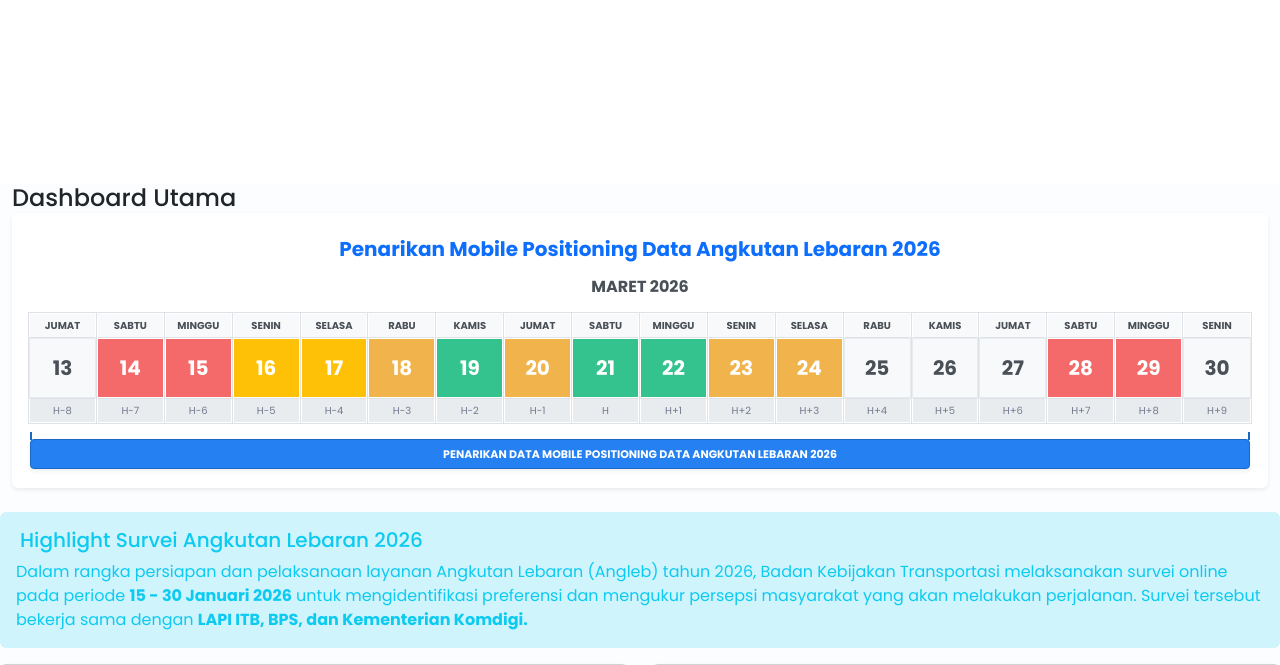
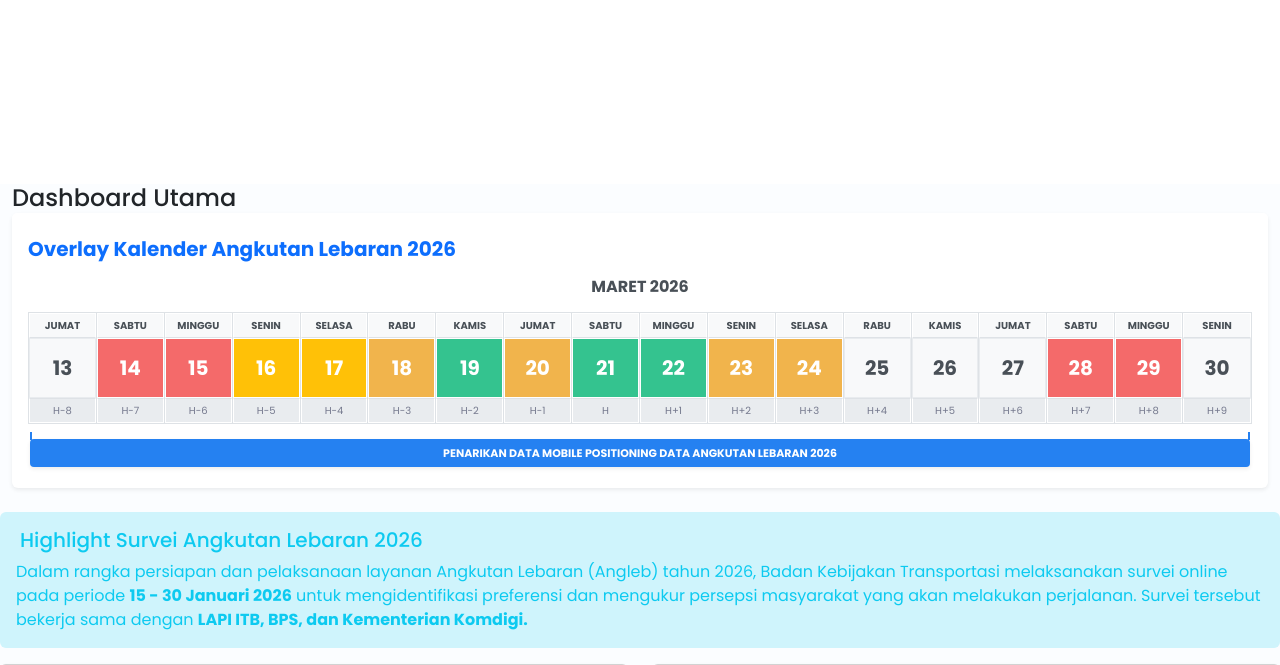
Before and after one commit to dafayape/mpd_angleb_2026, a Laravel app: page / in a window 1280 px wide. Shown: the part 3679-4344 px from the top of the page. Run offline with Laravel 12, Linux system fonts and the light colour scheme; the visitor is signed in with stand-in values (Sample User, id 1); data that the repository does not hold is empty; style sheets or scripts are compiled from the project's sources; parts of the project's set-up code (start-up, migrations or seed data) failed here and were passed over; some libraries are stand-ins or nearby versions.

Commit message:
Update: Dashboard

```diff
--- a/resources/views/dashboard/index.blade.php
+++ b/resources/views/dashboard/index.blade.php
@@ -18,8 +18,8 @@
     <div class="row mb-4">
         <div class="col-12">
             <div class="card shadow-sm border-0">
-                <div class="card-header bg-white border-bottom-0 pt-4 pb-0 text-center">
-                    <h5 class="fw-bold text-primary mb-0">Penarikan Mobile Positioning Data Angkutan Lebaran 2026</h5>
+                <div class="card-header bg-white border-bottom-0 pt-4 pb-0 text-start">
+                    <h5 class="fw-bold text-primary mb-0">Overlay Kalender Angkutan Lebaran 2026</h5>
                 </div>
                 <div class="card-body overflow-auto">
                     {{-- Graphic Timeline Replace --}}
@@ -78,10 +78,10 @@
                                 <div class="position-absolute d-flex flex-column"
                                     style="left: 0; width: 100%; top: 0px; padding: 0 2px;">
                                     <div class="w-100"
-                                        style="border-left: 2px solid #1c68c6; border-right: 2px solid #1c68c6; height: 8px;">
+                                        style="border-left: 2px solid #2581f1; border-right: 2px solid #2581f1; height: 8px;">
                                     </div>
                                     <div class="text-center text-white fw-bold shadow-sm"
-                                        style="background: #2581f1; padding: 6px 0; font-size: 11px; width: 100%; border-radius: 4px; border: 1px solid #1c68c6; margin-top: -1px;">
+                                        style="background: #2581f1; padding: 6px 0; font-size: 11px; width: 100%; border-radius: 4px; border: none; margin-top: -1px;">
                                         PENARIKAN DATA MOBILE POSITIONING DATA ANGKUTAN LEBARAN 2026
                                     </div>
                                 </div>
```
